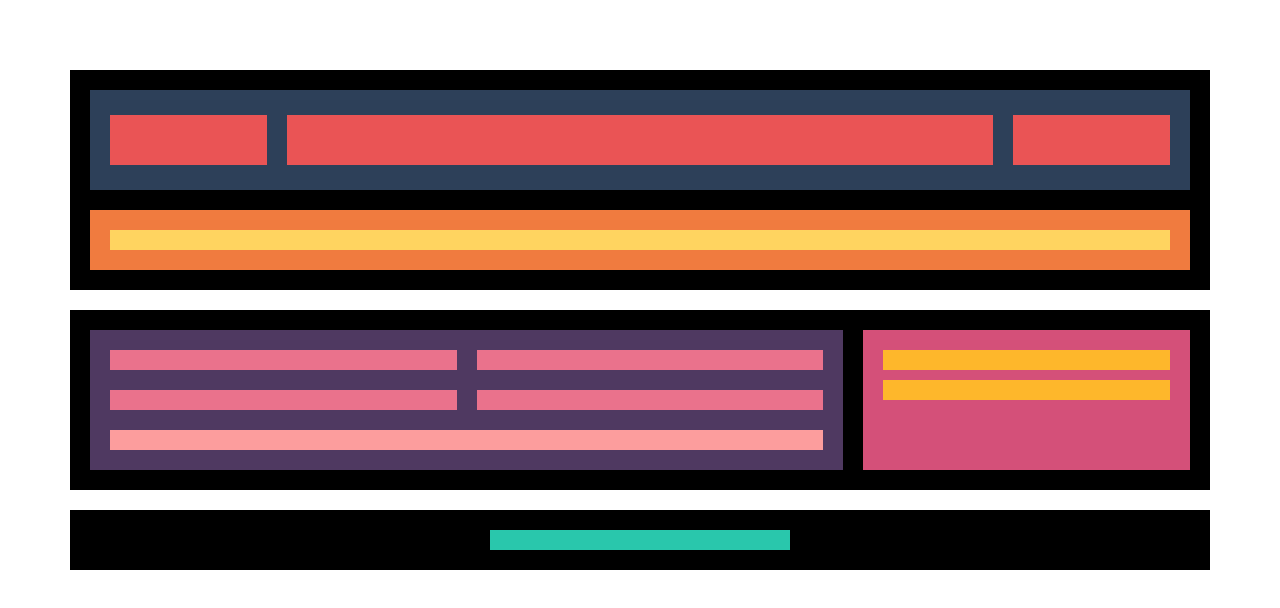
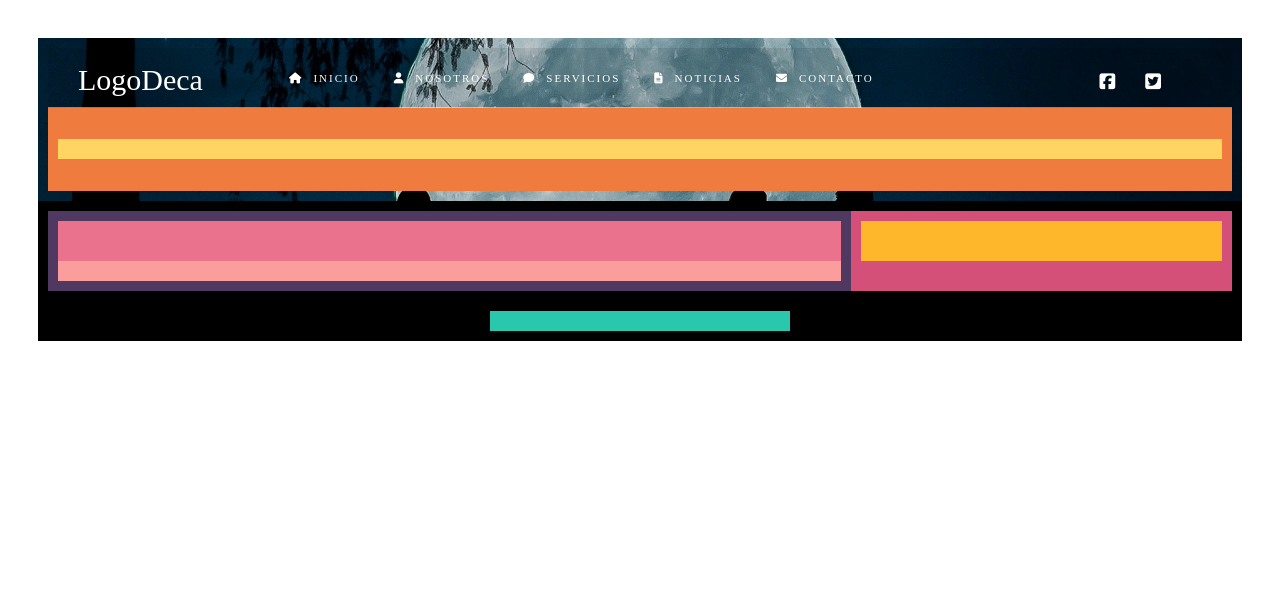
Before and after one commit to DairoCantillo/flexbox, a plain HTML site: page index.html in a window 1280 px wide. Drawn offline with Linux system fonts and the light colour scheme.

Commit message:
diseño del header

```diff
--- a/css/style.css
+++ b/css/style.css
@@ -1,7 +1,11 @@
+@import url('https://fonts.googleapis.com/css?family=Montserrat&display=swap');
 *{
     padding: 10px;
-    margin: 10px;
     box-sizing: border-box;
+    font-family: 'Montserrat', ;
+}
+a{
+    text-decoration: none;
 }
 .padre{
     display: flex;
@@ -9,33 +13,62 @@
 }
 /* header */
 header{
-    background: #000;
+    background:url(../images/header.jpg);
+    background-position: center;
+    background-attachment: contain;
+    background-size: cover;
     display: flex;
     flex-flow: column nowrap;
 }
     .menu{
-        background: #2d4059;
+        background: rgb(0,0,0, .1);
         display: flex;
         flex-flow: row nowrap;
-        height: 100px;
+        height: 60px;
         align-items: center;
+        border-bottom: 1px solid rgba(255, 255, 255, .5);
     }
         .logo{
-            background: #ea5455;
             flex: 1 1 auto;
             height: 50px;
         }
+            .logo a{
+                color: #fff;
+                font-size: 30px;
+            }
+            .logo a:hover{
+                color: #343434;
+
+            }
         .nav{
-            background: #ea5455;
             flex: 5 1 auto;
             height: 50px;
         }
+            .nav a{
+                color: #fff;
+                font-size: 11px;
+                text-transform: uppercase;
+                padding: 0 10px;
+                letter-spacing: 2px;
+
+            }
+            .nav a:hover{
+                color: #343434;
+            }
         .social{
-            background: #ea5455;
+            display: flex;
             flex: 1 1 auto;
             height: 50px;
+        }
+            .social a{
+                font-size: 18px;
+                color: #fff;
+                padding: 0 5px;
+            }
+            .social a:hover{
+                color: #343434;
+            }
 
-        }
     .texto-principal{
         background: #f07b3f;
     }
--- a/index.html
+++ b/index.html
@@ -5,6 +5,7 @@
     <link rel="stylesheet" href="css/style.css">
     <meta charset="UTF-8">
     <meta name="viewport" content="width=device-width, initial-scale=1.0">
+    <script src="https://kit.fontawesome.com/795c218c1e.js" crossorigin="anonymous"></script>
     <title>Blog</title>
 </head>
 
@@ -12,9 +13,20 @@
     <div class="padre">
         <header>
             <div class="menu">
-                <div class="logo"></div>
-                <nav class="nav"></nav>
-                <div class="social"></div>
+                <div class="logo">
+                    <a href="index.html">LogoDeca</a>
+                </div>
+                <nav class="nav">
+                    <a href="#"><i class="fas fa-home"></i>Inicio</a>
+                    <a href="#"><i class="fas fa-user"></i>Nosotros</a>
+                    <a href="#"><i class="fas fa-comment"></i>Servicios</a>
+                    <a href="#"><i class="fas fa-file-alt"></i>Noticias</a>
+                    <a href="#"><i class="fas fa-envelope"></i>Contacto</a>
+                </nav>
+                <div class="social">
+                    <a href=""><i class="fab fa-facebook-square"></i></a>
+                    <a href=""><i class="fab fa-twitter-square"></i></a>
+                </div>
             </div>
             <div class="texto-principal">
                 <h1></h1>
```
Also changed, not shown: images/header.jpg (added), images/logo.png (added).
